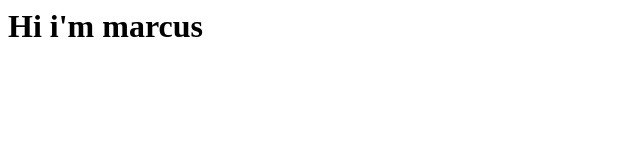
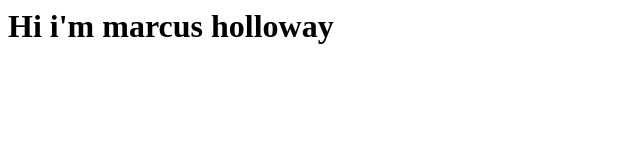
Before and after one commit to harinandanan2112/game, a plain HTML site: page mh.html in a window 1280 px wide. Shown: the whole page, without its empty margins (0-640 px from the left). Drawn offline with Linux system fonts and the light colour scheme.

Commit message:
Update mh.html

```diff
--- a/mh.html
+++ b/mh.html
@@ -1,3 +1,3 @@
 <html>
-	<h1>Hi i'm marcus</h1>
+	<h1>Hi i'm marcus holloway</h1>
 <html>
```
